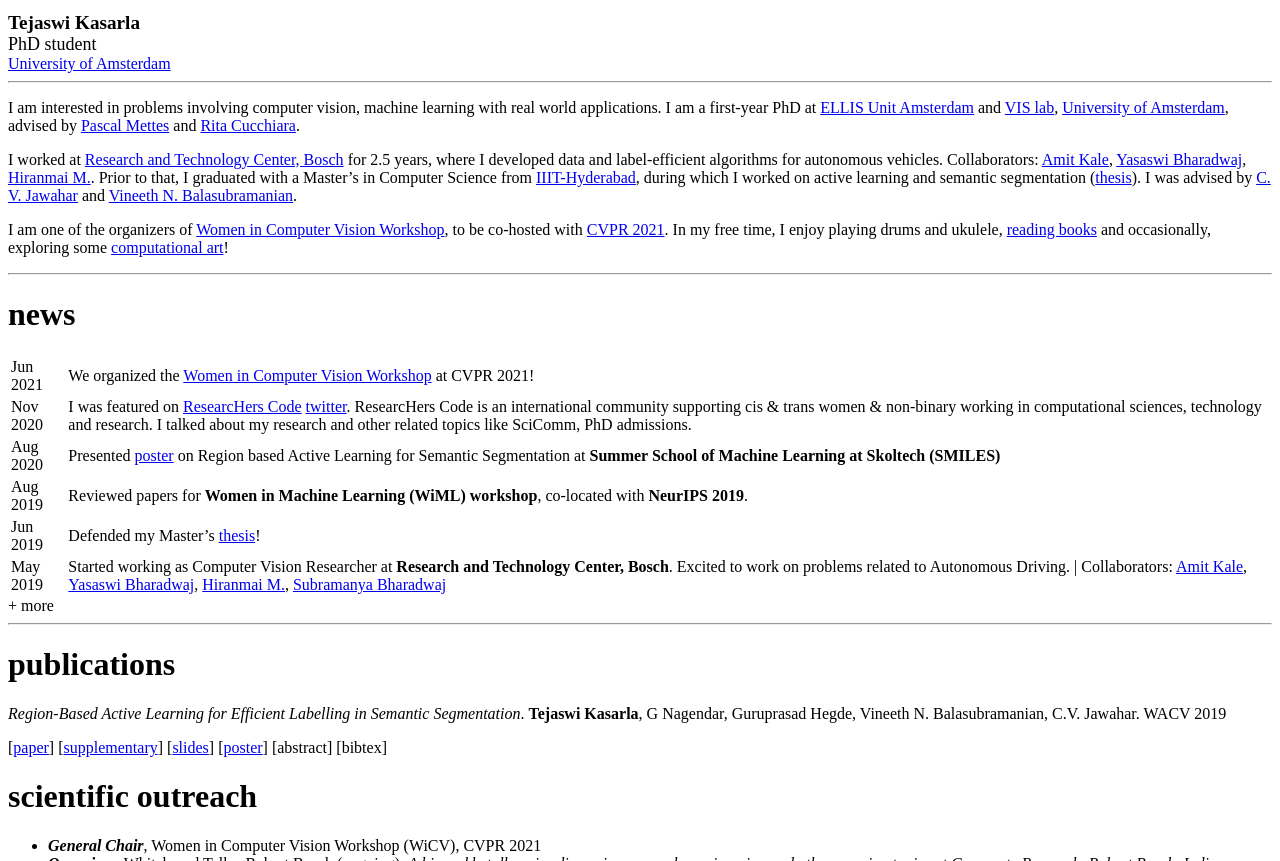
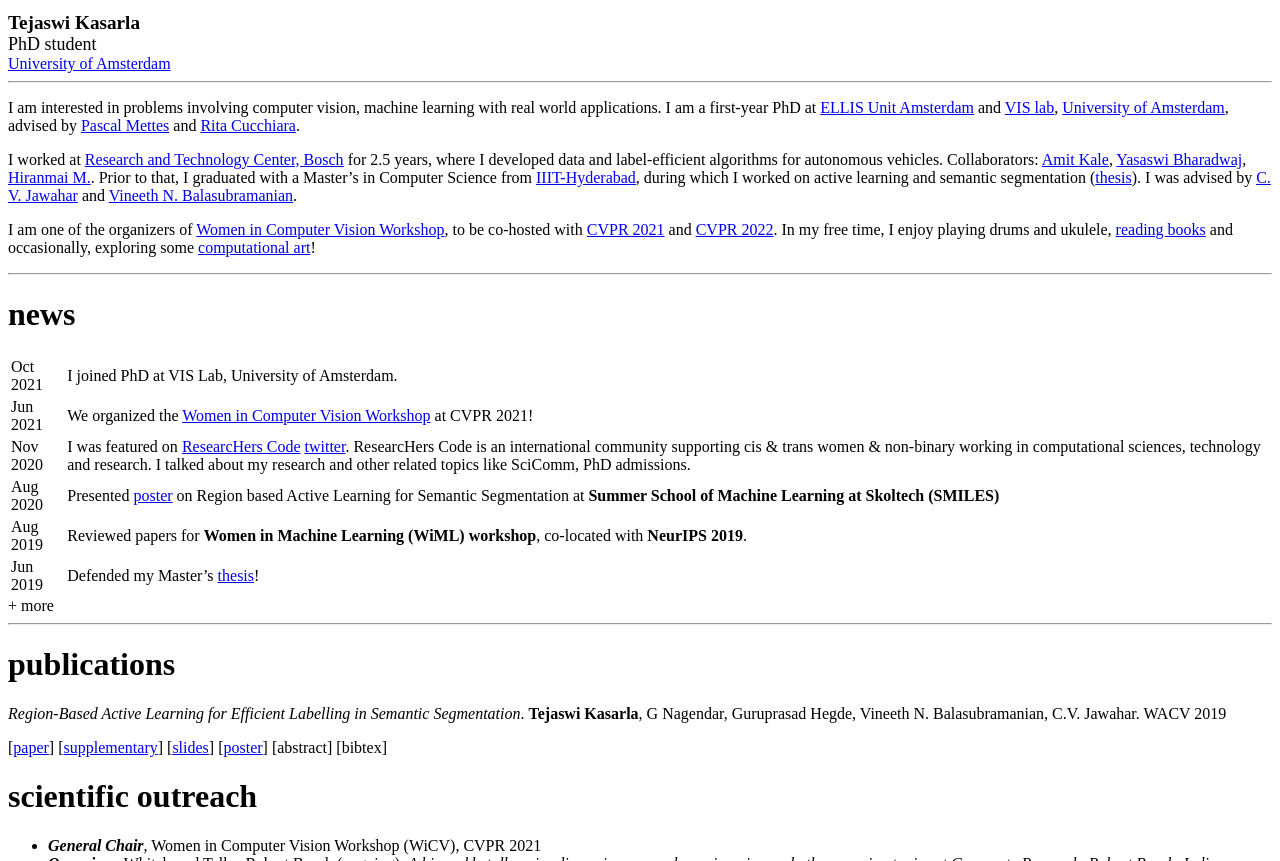
Before and after one commit to tkasarla/tkasarla.github.io, a Jekyll site: the page built from index.md, in a window 1280 px wide and 900 px high, scrolled down 728 px, cut to the strip 39-900 px from the top of the window. Built offline with Jekyll 4.4.1, drawn with Linux system fonts in a browser that asks for light colours.

Commit message:
updated main page details

```diff
--- a/index.md
+++ b/index.md
@@ -30,7 +30,7 @@
 
 I worked at [Research and Technology Center, Bosch](https://www.bosch.com/research/about-research/research-locations/) for 2.5 years, where I developed data and label-efficient algorithms for autonomous vehicles. Collaborators: [Amit Kale](https://www.linkedin.com/in/kaleamit/), [Yasaswi Bharadwaj](https://www.linkedin.com/in/yasaswi-bharadwaj-katta-87647555), [Hiranmai M.](https://www.linkedin.com/in/hiranmai-4b0a3398/). Prior to that, I graduated with a Master's in Computer Science from [IIIT-Hyderabad](https://www.iiit.ac.in), during which I worked on active learning and semantic segmentation ([thesis](http://web2py.iiit.ac.in/research_centres/publications/view_publication/mastersthesis/769)). I was advised by [C. V. Jawahar](http://faculty.iiit.ac.in/~jawahar/) and [Vineeth N. Balasubramanian](https://www.iith.ac.in/~vineethnb/).
 
-I am one of the organizers of [Women in Computer Vision Workshop](https://sites.google.com/view/wicv/), to be co-hosted with [CVPR 2021](http://cvpr2021.thecvf.com/). In my free time, I enjoy playing drums and ukulele, [reading books](/more.html) and occasionally, exploring some [computational art](/art.html)!
+I am one of the organizers of [Women in Computer Vision Workshop](https://sites.google.com/view/wicv/), to be co-hosted with [CVPR 2021](http://cvpr2021.thecvf.com/) and [CVPR 2022](http://cvpr2022.thecvf.com/). In my free time, I enjoy playing drums and ukulele, [reading books](/more.html) and occasionally, exploring some [computational art](/art.html)!
 
 
 
@@ -40,6 +40,7 @@
 
 # news
 
+Oct 2021 | I joined PhD at VIS Lab, University of Amsterdam.
 Jun 2021 | We organized the [Women in Computer Vision Workshop](https://sites.google.com/view/wicvcvpr2021/home) at CVPR 2021!
 Nov 2020 | I was featured on [ResearcHers Code](https://www.researcherscode.com/twitter-contributors) [twitter](https://twitter.com/search?q=from%3AResearchersCode%20since%3A2020-11-02%20until%3A2020-11-09&src=typed_query&f=live). ResearcHers Code is an international community supporting cis & trans women & non-binary working in computational sciences, technology and research. I talked about my research and other related topics like SciComm, PhD admissions.
 Aug 2020 | Presented [poster](https://smiles.skoltech.ru/poster-presentations) on Region based Active Learning for Semantic Segmentation at **Summer School of Machine Learning at Skoltech (SMILES)**
```
Also changed, not shown: 1 other file.
